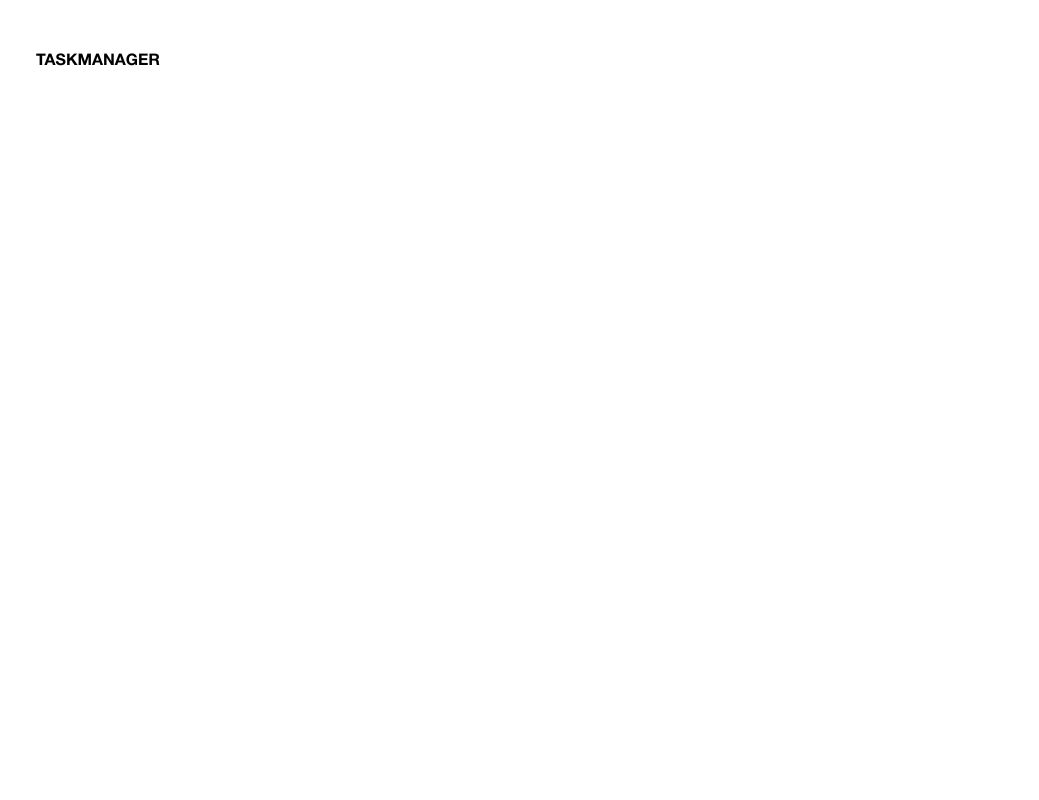
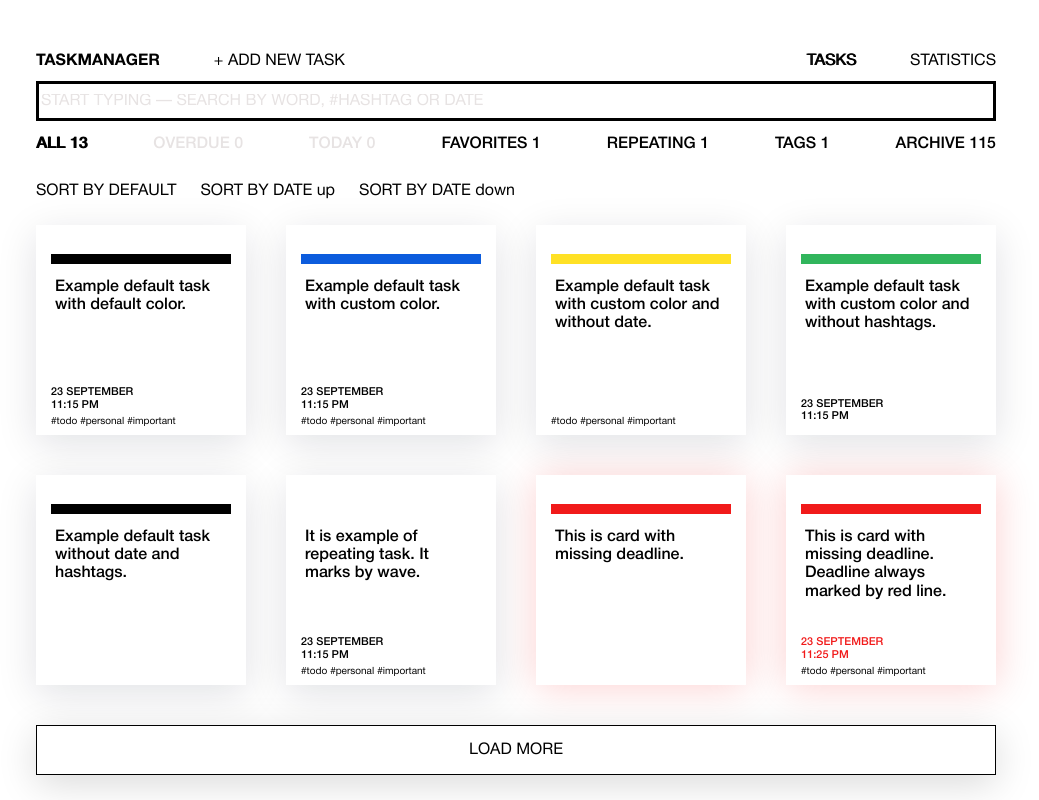
Before and after one commit to Kordex123/1084785-taskmanager-9, a website: page public/index.html in a window 1280 px wide. Shown: the whole page, without its empty margins (124-1163 px from the left). Drawn offline with Linux system fonts and the light colour scheme.

Commit message:
Учебный проект: начинаем программировать

```diff
--- a/public/index.html
+++ b/public/index.html
@@ -37,14 +37,9 @@
     <main class="main">
       <section class="main__control control container">
         <h1 class="control__title">TASKMANAGER</h1>
-        <!-- Меню -->
       </section>
 
-      <!-- Поиск -->
-
-      <!-- Фильтры -->
-
-      <!-- Контент -->
     </main>
+    <script type="text/javascript" src="../src/main.js"></script>
   </body>
 </html>
--- a/src/main.js
+++ b/src/main.js
@@ -0,0 +1,349 @@
+const cards = [
+  {
+    id: 0,
+    color: 'black',
+    isDeadline: false,
+    text: 'Example default task with default color.',
+    date: '23 September',
+    time: '11:15 PM',
+    hashtags: ['todo', 'personal', 'important']
+  },
+  {
+    id: 1,
+    color: 'blue',
+    isDeadline: false,
+    text: 'Example default task with custom color.',
+    date: '23 September',
+    time: '11:15 PM',
+    hashtags: ['todo', 'personal', 'important']
+  },
+  {
+    id: 2,
+    color: 'yellow',
+    isDeadline: false,
+    text: 'Example default task with custom color and without date.',
+    hashtags: ['todo', 'personal', 'important']
+  },
+  {
+    id: 3,
+    color: 'green',
+    isDeadline: false,
+    text: 'Example default task with custom color and without hashtags.',
+    date: '23 September',
+    time: '11:15 PM',
+  },
+  {
+    id: 4,
+    color: 'black',
+    isDeadline: false,
+    text: 'Example default task without date and hashtags.',
+  },
+  {
+    id: 5,
+    color: 'pink',
+    isDeadline: false,
+    isRepeat: true,
+    text: 'It is example of repeating task. It marks by wave.',
+    date: '23 September',
+    time: '11:15 PM',
+    hashtags: ['todo', 'personal', 'important']
+  },
+  {
+    id: 6,
+    color: 'red',
+    isDeadline: true,
+    text: 'This is card with missing deadline.',
+  },
+  {
+    id: 7,
+    color: 'black',
+    isDeadline: true,
+    text: 'This is card with missing deadline. Deadline always marked by red line.',
+    date: '23 September',
+    time: '11:25 PM',
+    hashtags: ['todo', 'personal', 'important']
+  }
+];
+
+const createSection = (classNameList) => {
+  let section = document.createElement('section');
+  let classNames = classNameList.split(' ');
+  classNames.forEach((className) => section.classList.add(className));
+  return section;
+}
+
+const createDiv = (className) => {
+  let div = document.createElement('div');
+  div.classList.add(className);
+  return div;
+}
+
+const createSpan = (className) => {
+  let div = document.createElement('span');
+  div.classList.add(className);
+  return div;
+}
+
+const createArticle = (classNameList) => {
+  let article = document.createElement('article');
+  classNameList.forEach(className => article.classList.add(className));
+  return article;
+}
+
+const createCardControlButton = (id) => {
+  let button = document.createElement('button');
+
+  button.setAttribute('type', "button");
+  button.classList.add("card__btn");
+  button.classList.add("card__btn--" + id);
+  if (id === 'favorites') {
+    button.classList.add("card__btn--disabled");
+  }
+  button.innerHTML = id;
+  return button;
+}
+
+const isChecked = (id) => id === 'task' || id === 'all';
+
+const isDisabled = (id) => id === 'overdue' || id === 'today';
+
+const getMenu = () => {
+  const menu = createSection('control__btn-wrap');
+  ['new-task', 'task', 'statistic'].forEach((id) =>  {
+    let radio = getRadio("control", id);
+  let label = getLabel("control", id);
+  menu.appendChild(radio);
+  menu.appendChild(label);
+});
+  return menu;
+}
+const filterCountMap = {
+  "all": 13,
+  "overdue": 0,
+  "today": 0,
+  "favorites": 1,
+  "repeating": 1,
+  "tags": 1,
+  "archive": 115
+};
+
+const getFilter = () => {
+  const filter = createSection("main__filter filter container");
+  Object.entries(filterCountMap).forEach(([id, count]) =>  {
+    let radio = getRadio("filter", id);
+  let label = getLabel("filter", id, count);
+  // label.innerHTML = getFilterTitle(id);
+  filter.appendChild(radio);
+  filter.appendChild(label);
+})
+  ;
+  return filter;
+}
+;
+
+
+const getRadio = (section, id) => {
+  let radio = document.createElement('input');
+  radio.setAttribute('type', 'radio');
+  radio.setAttribute('id', section + "__" + id);
+  radio.setAttribute('class', section + "__input visually-hidden");
+  radio.setAttribute('name', section);
+  if (isChecked(id)) {
+    radio.setAttribute('checked', "");
+  }
+  if (isDisabled(id)) {
+    radio.setAttribute('disabled', "");
+  }
+  return radio;
+
+}
+
+const getLabel = (section, id, count) => {
+  let label = document.createElement('label');
+  label.setAttribute('for', section + "__" + id);
+  label.classList.add(section + "__label");
+  if (id === 'new-task') {
+    label.classList.add(section + "__label--" + id);
+  }
+  // if (idForAdditionalClass) {
+  //   label.classList.add(section + "__label--" + idForAdditionalClass)
+  // }
+  label.append(titleMap[id]);
+  if (count !== undefined) {
+    label.appendChild(getSpan(section, id, count));
+  }
+  return label;
+}
+
+const getSpan = (section, id, count) => {
+  let span = document.createElement('span');
+  span.setAttribute('class', section + '__' + id + '-count');
+  span.innerHTML = count;
+
+  return span;
+}
+
+const titleMap = {
+  "new-task": "+ ADD NEW TASK",
+  "task": "TASKS",
+  "statistic": "STATISTICS",
+  "all": "All ",
+  "overdue": "Overdue ",
+  "today": "Today ",
+  "favorites": "Favorites ",
+  "repeating": "Repeating ",
+  "tags": "Tags ",
+  "archive": "Archive "
+};
+
+const getSearch = () => {
+  const searchId = 'search__input';
+  const placeholderValue = 'START TYPING — SEARCH BY WORD, #HASHTAG OR DATE';
+
+  const search = createSection('main__search search container');
+  let input = document.createElement('input');
+  input.setAttribute('type', 'text');
+  input.setAttribute('id', searchId);
+  input.setAttribute('class', searchId);
+  input.setAttribute('placeholder', placeholderValue);
+
+  let label = document.createElement('label');
+  label.setAttribute('class', 'visually-hidden');
+  label.setAttribute('for', searchId);
+  label.innerHTML = 'Search';
+
+  search.appendChild(input);
+  search.appendChild(label);
+
+  return search;
+}
+
+const getLoadMore = () => {
+  const button = document.createElement('button');
+  button.setAttribute('class', 'load-more');
+  button.setAttribute('type', 'button');
+  button.innerHTML = 'load more';
+  return button;
+}
+
+const getBoardFilter = () => {
+  const boardFilter = createDiv('board__filter-list');
+  ['DEFAULT', 'DATE up', 'DATE down'].forEach((sortBy) =>  {
+    const anchor = document.createElement('a');
+    anchor.setAttribute('href', '#');
+    anchor.setAttribute('class', 'board__filter');
+    anchor.innerHTML = `SORT BY ${sortBy}`;
+    boardFilter.appendChild(anchor);
+  });
+  return boardFilter;
+};
+
+const getCardControl = () => {
+  const control = createDiv('card__control');
+  ['edit', 'archive', 'favorites'].forEach((clazz) =>  {
+    control.appendChild(createCardControlButton(clazz));
+  });
+  return control;
+};
+
+const getCardBar = () => {
+  const bar = createDiv('card__color-bar');
+
+  const svg = document.createElement('svg');
+  svg.setAttribute("class", "card__color-bar-wave");
+  svg.setAttribute("width", "100%");
+  svg.setAttribute("height", "10");
+
+  const use = document.createElement('use');
+  use.setAttribute('xlink:href', '#wave');
+
+  bar
+    .appendChild(svg)
+    .appendChild(use)
+  return bar;
+};
+
+const getCardText = (cardText) => {
+  const areaWrap = createDiv('card__textarea-wrap');
+  const text = document.createElement('p');
+  text.setAttribute('class', 'card__text');
+  text.innerHTML = cardText;
+  areaWrap.appendChild(text);
+  return areaWrap;
+};
+
+const getCardSettings = (card) => {
+  const settings = createDiv('card__settings');
+    const details = createDiv('card__details');
+      const dates = createDiv('card__dates');
+        const deadline = createDiv('card__date-deadline');
+          const deadlineInput = document.createElement('p');
+            deadlineInput.setAttribute('class', 'card__input-deadline-wrap');
+            const deadlineDate = createSpan('card__date');
+              deadlineDate.innerHTML = card.date;
+            const deadlineTime = createSpan('card__time');
+              deadlineTime.innerHTML = card.time;
+      const hashtag = createDiv('card__hashtag');
+        const hashtagList = createDiv('card__hashtag-list');
+        card.hashtags && card.hashtags.forEach((hashtag) => {
+          const hashtagInner = createSpan('card__hashtag-inner');
+            const hashtagName = createSpan('card__hashtag-name');
+            hashtagName.innerHTML = `#${hashtag}`;
+
+
+          hashtagList.appendChild(hashtagInner);
+            hashtagInner.appendChild(hashtagName);
+        });
+
+  settings.appendChild(details);
+    details.appendChild(dates);
+      dates.appendChild(deadline);
+        deadline.appendChild(deadlineInput);
+          card.date && deadlineInput.appendChild(deadlineDate);
+          card.time && deadlineInput.appendChild(deadlineTime);
+    details.appendChild(hashtag);
+      hashtag.appendChild(hashtagList);
+
+  return settings;
+};
+
+const getBoard = () => {
+  const board = createSection('board container');
+  const boardFilter = getBoardFilter();
+  const tasks = createDiv('board__tasks');
+
+    cards.forEach((card) =>  {
+      const classList = ['card', `card--${card.color}`];
+      if (card.isDeadline) {
+        classList.push('card--deadline');
+      }
+      if (card.isRepeat) {
+        classList.push('card--repeat');
+      }
+      let article = createArticle(classList);
+      const form = createDiv('card__form');
+      const inner = createDiv('card__inner');
+
+      inner.appendChild(getCardControl());
+      inner.appendChild(getCardBar());
+      inner.appendChild(getCardText(card.text));
+      inner.appendChild(getCardSettings(card));
+
+      tasks
+        .appendChild(article)
+        .appendChild(form)
+        .appendChild(inner);
+    });
+  board.appendChild(boardFilter);
+  board.appendChild(tasks);
+  board.appendChild(getLoadMore());
+  return board;
+}
+
+const mainControl = document.querySelector('.main__control');
+mainControl.appendChild(getMenu());
+
+const main = document.querySelector('.main');
+main.appendChild(getSearch());
+main.appendChild(getFilter());
+main.appendChild(getBoard());
```
